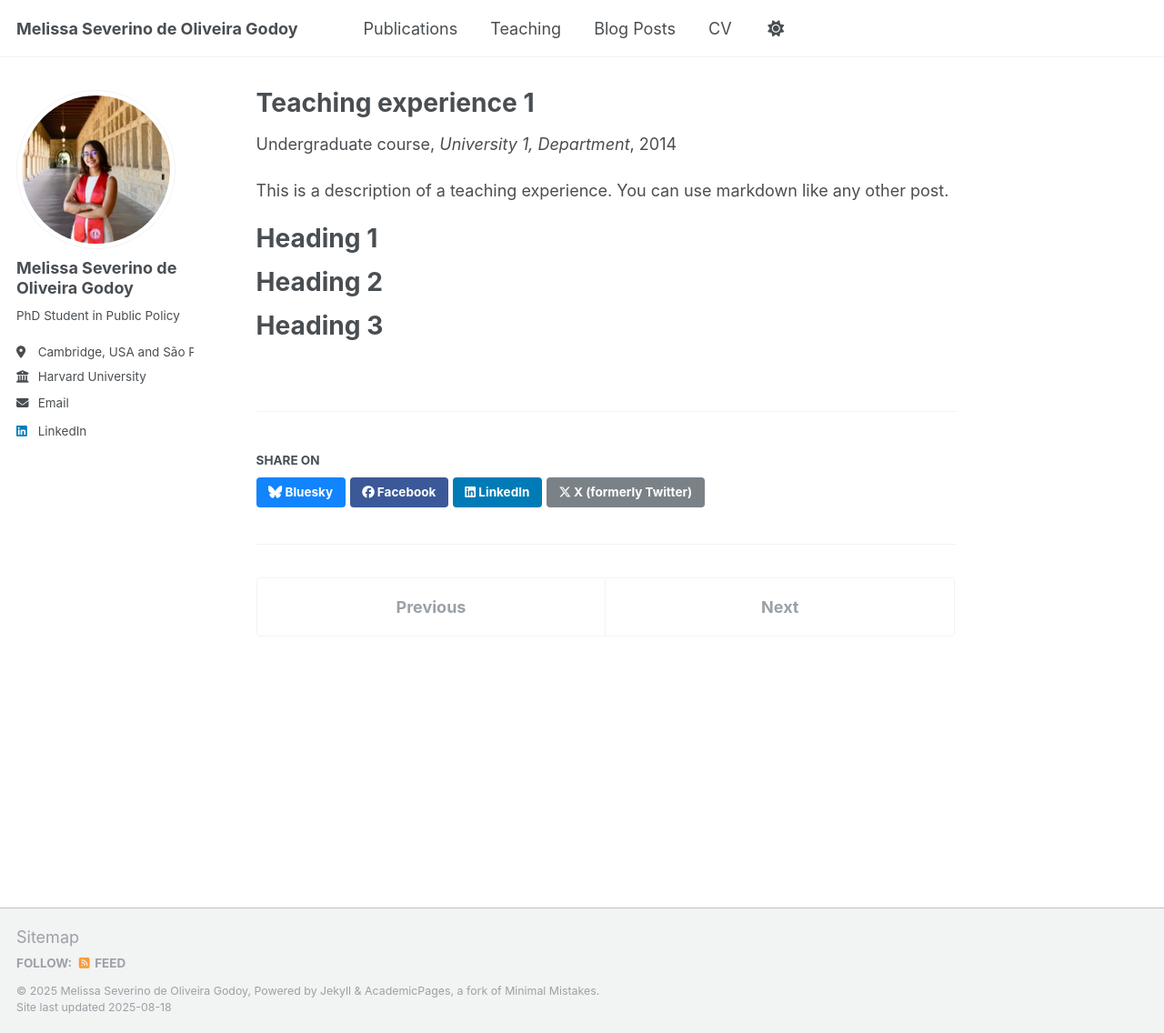
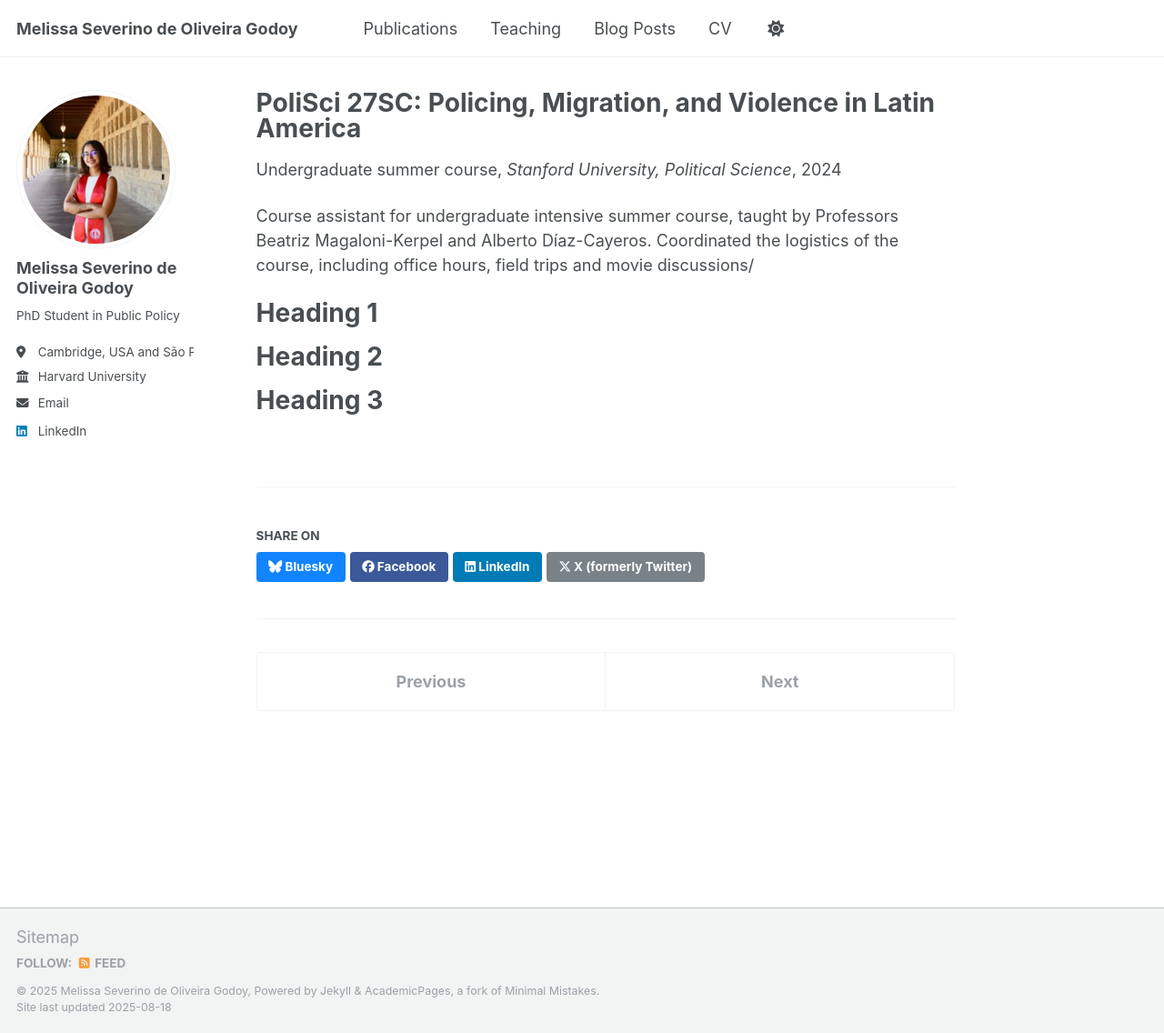
Before and after one commit to melissasmso/melissasmso.github.io, a Jekyll site: the page built from _teaching/2014-spring-teaching-1.md, in a window 1280 px wide and 1136 px high. Shown: the whole window at 91% size. Built offline with Jekyll 4.4.1, drawn with Linux system fonts in a browser that asks for light colours.

Commit message:
PoliSci 27SC

```diff
--- a/_teaching/2014-spring-teaching-1.md
+++ b/_teaching/2014-spring-teaching-1.md
@@ -1,14 +1,14 @@
 ---
-title: "Teaching experience 1"
+title: "PoliSci 27SC: Policing, Migration, and Violence in Latin America"
 collection: teaching
-type: "Undergraduate course"
-permalink: /teaching/2014-spring-teaching-1
-venue: "University 1, Department"
-date: 2014-01-01
-location: "City, Country"
+type: "Undergraduate summer course"
+permalink: https://explorecourses.stanford.edu/search?view=catalog&filter-coursestatus-Active=on&page=0&catalog=&academicYear=20242025&q=polisci+27sc&collapse=)
+venue: "Stanford University, Political Science"
+date: 2024-09-01
+location: "Stanford, USA"
 ---
 
-This is a description of a teaching experience. You can use markdown like any other post.
+Course assistant for undergraduate intensive summer course, taught by Professors Beatriz Magaloni-Kerpel and Alberto Díaz-Cayeros. Coordinated the logistics of the course, including office hours, field trips and movie discussions/
 
 Heading 1
 ======
```
